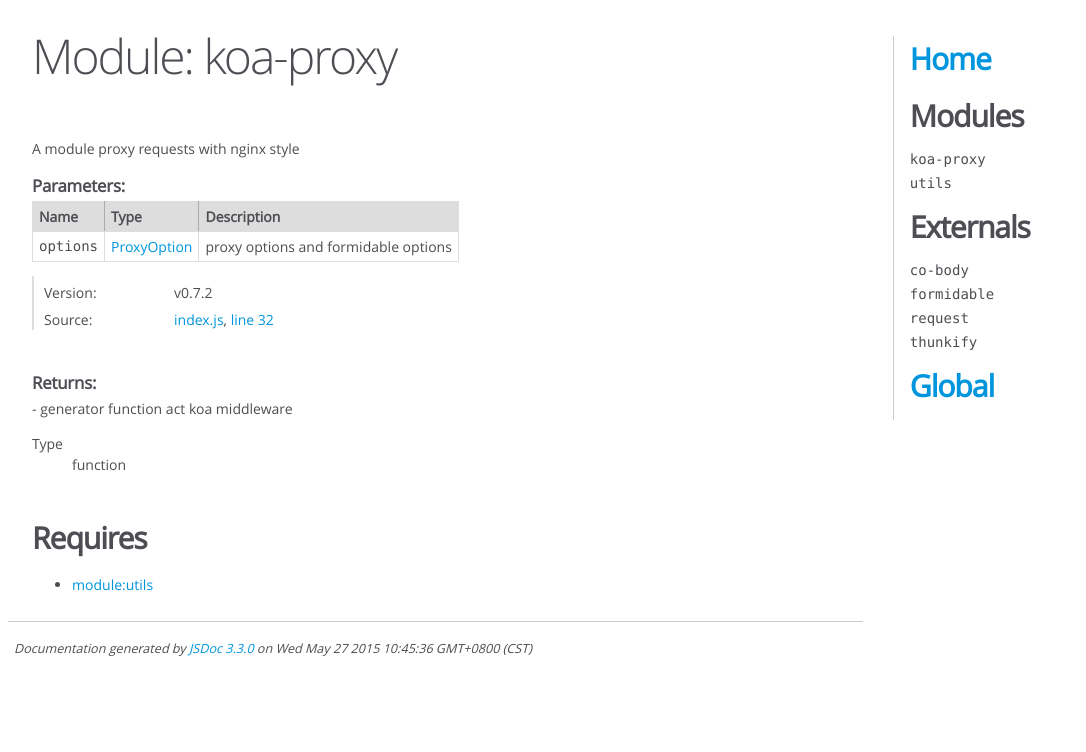
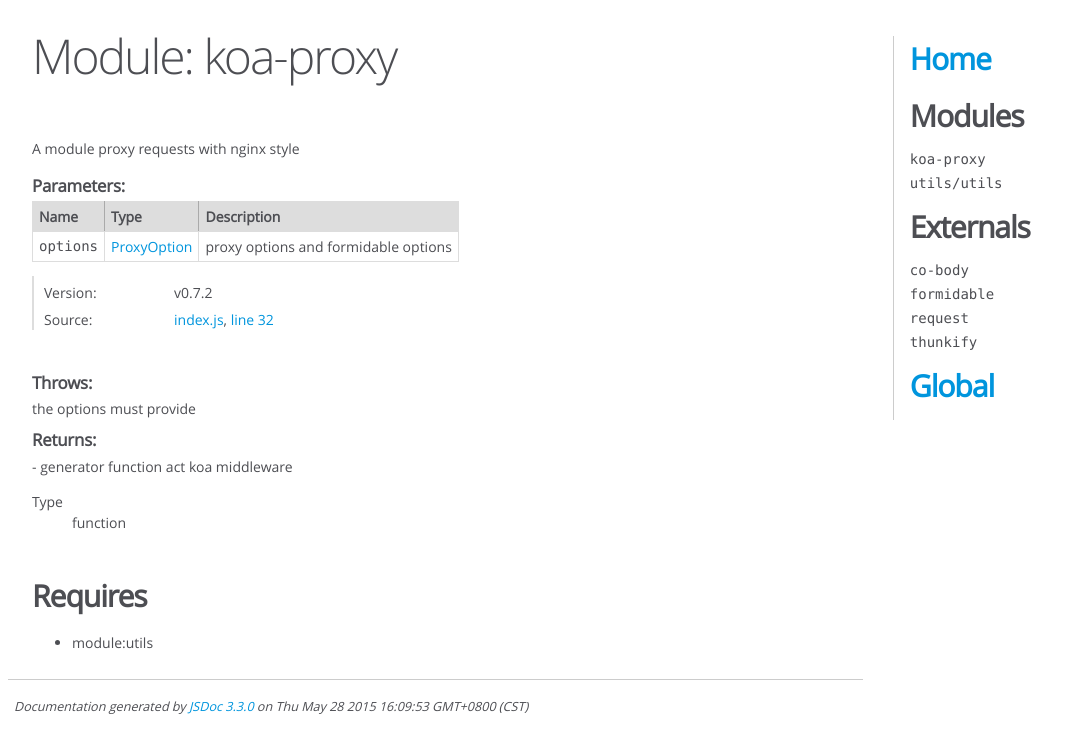
Before and after one commit to worg/koa-proxy2, a website: page doc/module-koa-proxy.html in a window 1280 px wide. Shown: the whole page, without its empty margins (0-1086 px from the left). Drawn offline with Linux system fonts and the light colour scheme.

Commit message:
modify the comment.

```diff
--- a/doc/module-koa-proxy.html
+++ b/doc/module-koa-proxy.html
@@ -160,6 +160,18 @@
 
 
 
+<h5>Throws:</h5>
+
+
+
+    <div class="param-desc">
+
+        the options must provide
+
+    </div>
+
+
+
 
 
 <h5>Returns:</h5>
@@ -197,7 +209,7 @@
         <h3 class="subsection-title">Requires</h3>
 
         <ul>
-            <li><a href="module-utils.html">module:utils</a></li>
+            <li>module:utils</li>
         </ul>
 
 
@@ -224,13 +236,13 @@
 </div>
 
 <nav>
-    <h2><a href="index.html">Home</a></h2><h3>Modules</h3><ul><li><a href="module-koa-proxy.html">koa-proxy</a></li><li><a href="module-utils.html">utils</a></li></ul><h3>Externals</h3><ul><li><a href="external-co-body.html">co-body</a></li><li><a href="external-formidable.html">formidable</a></li><li><a href="external-request.html">request</a></li><li><a href="external-thunkify.html">thunkify</a></li></ul><h3><a href="global.html">Global</a></h3>
+    <h2><a href="index.html">Home</a></h2><h3>Modules</h3><ul><li><a href="module-koa-proxy.html">koa-proxy</a></li><li><a href="module-utils_utils.html">utils/utils</a></li></ul><h3>Externals</h3><ul><li><a href="external-co-body.html">co-body</a></li><li><a href="external-formidable.html">formidable</a></li><li><a href="external-request.html">request</a></li><li><a href="external-thunkify.html">thunkify</a></li></ul><h3><a href="global.html">Global</a></h3>
 </nav>
 
 <br class="clear">
 
 <footer>
-    Documentation generated by <a href="https://github.com/jsdoc3/jsdoc">JSDoc 3.3.0</a> on Wed May 27 2015 10:45:36 GMT+0800 (CST)
+    Documentation generated by <a href="https://github.com/jsdoc3/jsdoc">JSDoc 3.3.0</a> on Thu May 28 2015 16:09:53 GMT+0800 (CST)
 </footer>
 
 <script> prettyPrint(); </script>
--- a/index.js
+++ b/index.js
@@ -35,6 +35,7 @@
  * @version v0.7.2
  * @requires utils
  * @param {ProxyOption} options - proxy options and formidable options
+ * @throws {} the options must provide
  * @returns {Function} - generator function act koa middleware
  */
 module.exports = function(options) {
--- a/utils/utils.js
+++ b/utils/utils.js
@@ -12,7 +12,7 @@
 
 /**
  * Export several useful method
- * @exports utils
+ * @exports utils/utils
  * @requires formidable
  * @author bornkiller <hjj491229492@hotmail.com>
  * @version v0.6.6
```
Also changed, not shown: doc/external-co-body.html (+2 -2 lines), doc/external-formidable.html (+2 -2 lines), doc/external-request.html (+2 -2 lines), doc/external-thunkify.html (+2 -2 lines), doc/global.html (+2 -2 lines), doc/index.html (+2 -2 lines), doc/index.js.html (+3 -2 lines), doc/module-utils_utils.html (renamed from doc/module-utils.html, +4 -4 lines), doc/utils_utils.js.html (+3 -3 lines).
